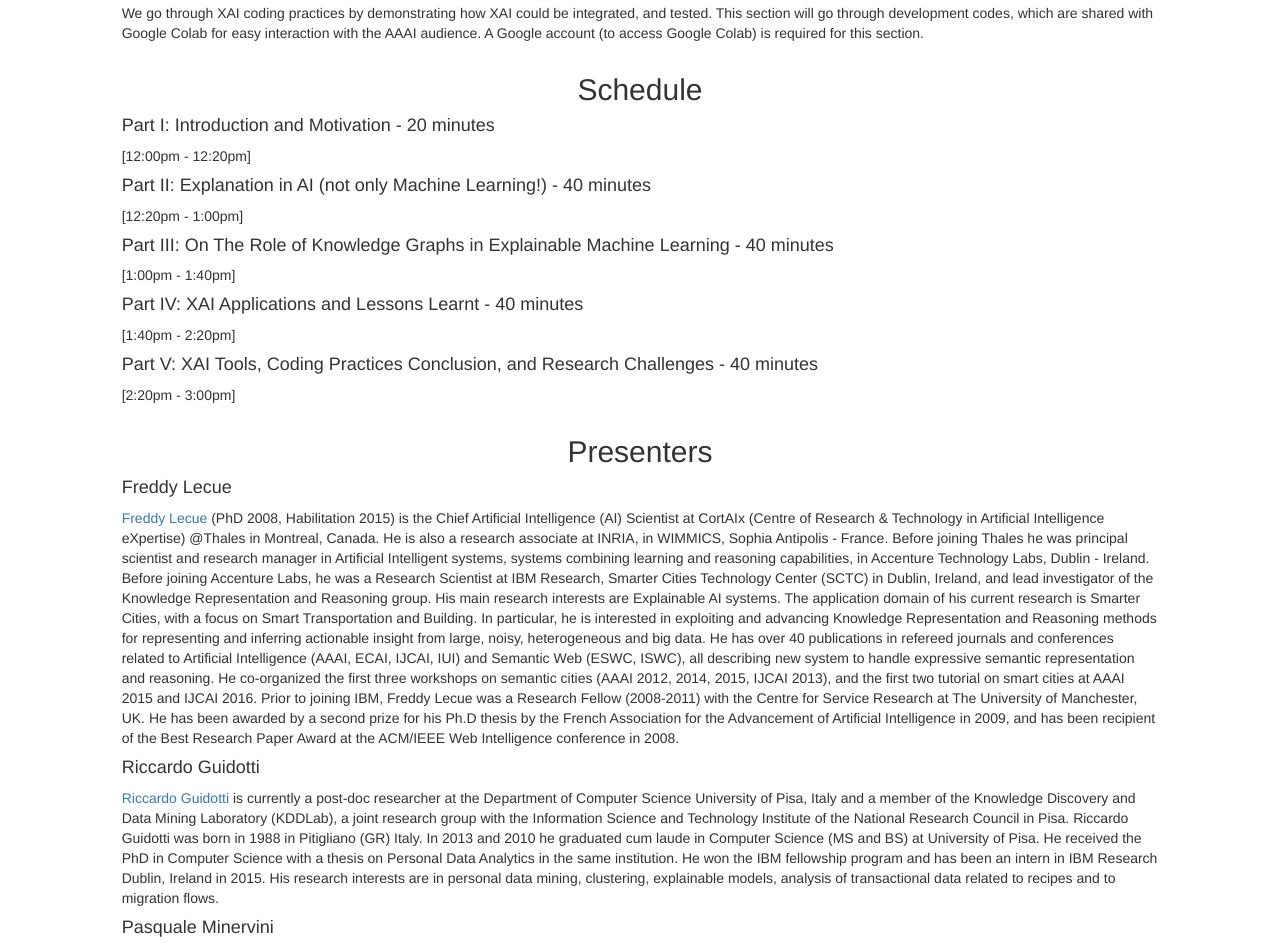
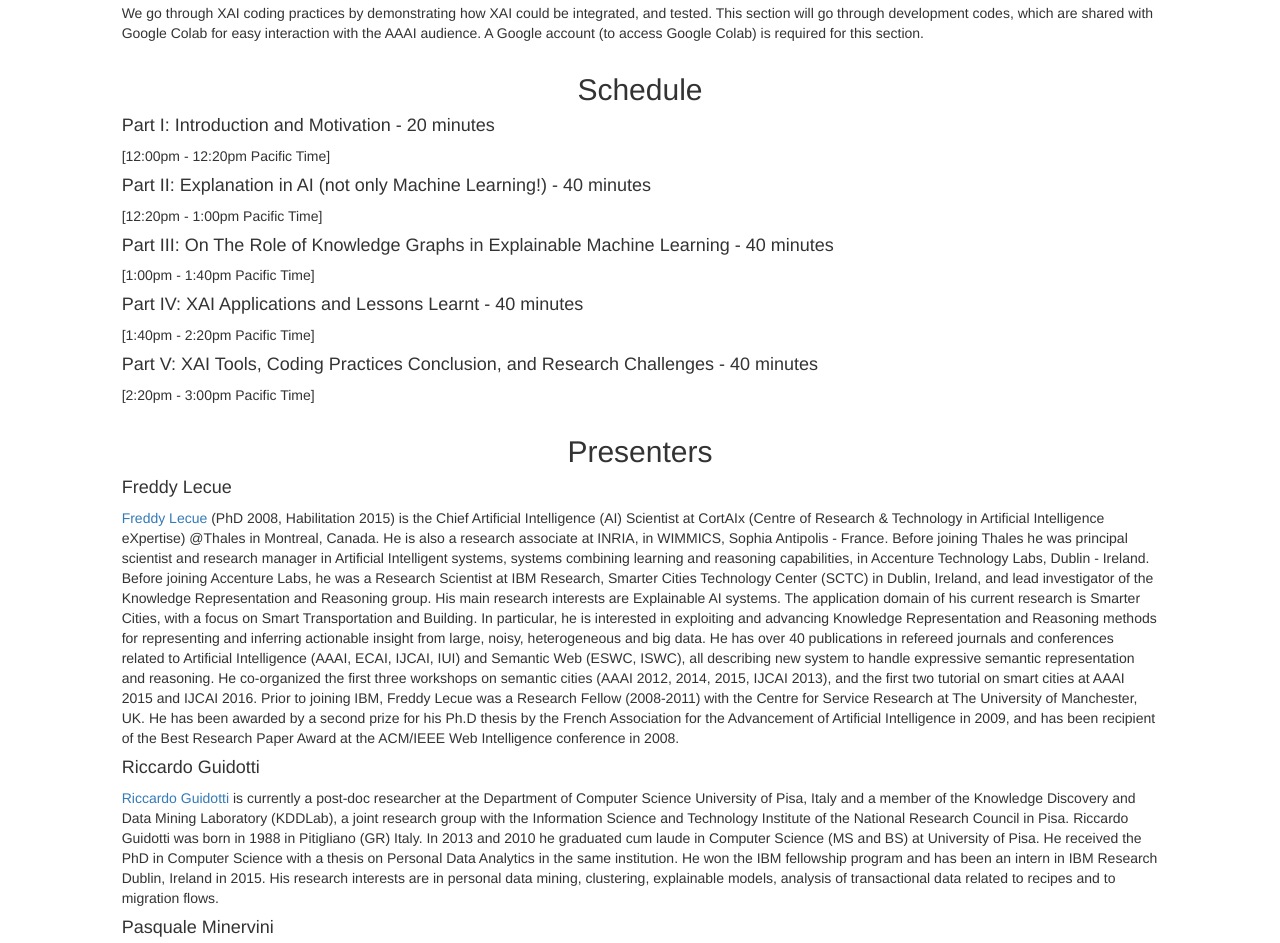
Before and after one commit to xaitutorial2021/xaitutorial2021.github.io, a plain HTML site: page index.html in a window 1280 px wide. Shown: the part 1788-2731 px from the top of the page. Drawn offline with nearby package versions, Linux system fonts and the light colour scheme.

Commit message:
Time update

```diff
--- a/index.html
+++ b/index.html
@@ -152,19 +152,19 @@
     <div class="col-md-10 text-left">
         <h2 align="center">Schedule</h2>
         <h4>Part I: Introduction and Motivation - 20 minutes</h4>
-        <p>[12:00pm - 12:20pm]</p>
+        <p>[12:00pm - 12:20pm Pacific Time]</p>
 
         <h4>Part II: Explanation in AI (not only Machine Learning!) - 40 minutes</h4>
-        <p>[12:20pm - 1:00pm]</p>
+        <p>[12:20pm - 1:00pm Pacific Time]</p>
 
         <h4>Part III: On The Role of Knowledge Graphs in Explainable Machine Learning - 40 minutes</h4>
-        <p>[1:00pm - 1:40pm]</p>
+        <p>[1:00pm - 1:40pm Pacific Time]</p>
 
         <h4>Part IV: XAI Applications and Lessons Learnt - 40 minutes</h4>
-        <p>[1:40pm - 2:20pm]</p>
+        <p>[1:40pm - 2:20pm Pacific Time]</p>
 
         <h4>Part V: XAI Tools, Coding Practices Conclusion, and Research Challenges - 40 minutes</h4>
-        <p>[2:20pm - 3:00pm]</p>
+        <p>[2:20pm - 3:00pm Pacific Time]</p>
 
     </div>
     <div class="col-md-1 sidenav"></div>
```
